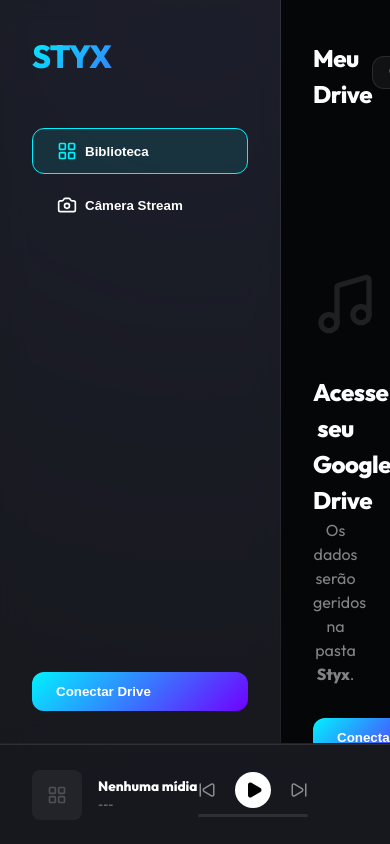
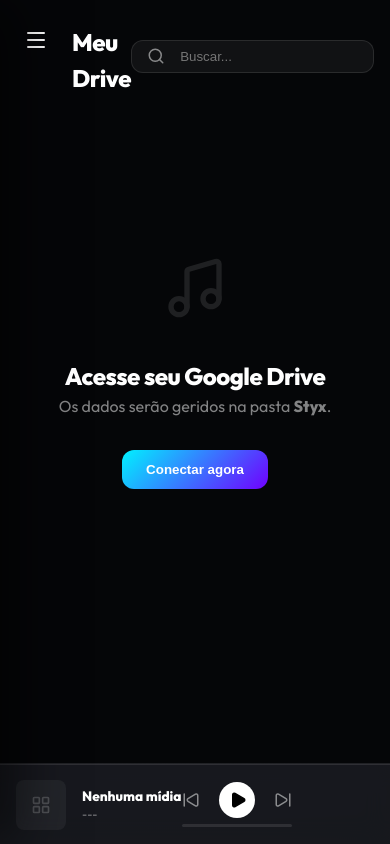
Before and after one commit to EduardoSoutello/styx, a React (Vite) app: page / in a window 390 px wide. Built offline with nearby package versions, Linux system fonts and the light colour scheme; no server answers.

Commit message:
Implement responsive mobile sidebar with hamburger menu and overlay

```diff
--- a/src/App.jsx
+++ b/src/App.jsx
@@ -1,5 +1,5 @@
 import { useState, useEffect, useRef } from 'react'
-import { Music, Video, Camera, LayoutGrid, Settings, Play, Pause, SkipForward, SkipBack, Search, LogOut, Folder, FolderSymlink } from 'lucide-react'
+import { Music, Video, Camera, LayoutGrid, Settings, Play, Pause, SkipForward, SkipBack, Search, LogOut, Folder, FolderSymlink, Menu, X } from 'lucide-react'
 import { motion, AnimatePresence } from 'framer-motion'
 import { useGoogleLogin, googleLogout, GoogleOAuthProvider } from '@react-oauth/google'
 import { listDriveFiles, getMediaStreamUrl, findFolder, createFolder } from './services/GoogleDriveService'
@@ -23,6 +23,14 @@
   const [baseFolder, setBaseFolder] = useState({ id: 'root', name: 'Meu Drive' })
   const [isInitializing, setIsInitializing] = useState(false)
   const [streamId, setStreamId] = useState(null)
+
+  // Mobile Sidebar State
+  const [isSidebarOpen, setIsSidebarOpen] = useState(false)
+
+  const toggleSidebar = () => setIsSidebarOpen(!isSidebarOpen)
+  const closeSidebar = () => {
+    if (window.innerWidth <= 768) setIsSidebarOpen(false)
+  }
 
   useEffect(() => {
     const params = new URLSearchParams(window.location.search)
@@ -115,9 +123,32 @@
     <div className="app-container">
       <div className="glow-background" />
 
-      <aside className="sidebar">
-        <div className="logo" onClick={() => window.location.href = window.location.origin} style={{ cursor: 'pointer' }}>
-          <h1 className="gradient-text" style={{ fontSize: '2rem', marginBottom: '1rem' }}>STYX</h1>
+      {/* Sidebar Overlay */}
+      {isSidebarOpen && (
+        <div
+          onClick={closeSidebar}
+          style={{
+            position: 'fixed',
+            inset: 0,
+            background: 'rgba(0,0,0,0.5)',
+            backdropFilter: 'blur(4px)',
+            zIndex: 900
+          }}
+        />
+      )}
+
+      <aside className={`sidebar ${isSidebarOpen ? 'open' : ''}`}>
+        <div style={{ display: 'flex', justifyContent: 'space-between', alignItems: 'center', marginBottom: '1rem' }}>
+          <div className="logo" onClick={() => { window.location.href = window.location.origin; closeSidebar(); }} style={{ cursor: 'pointer' }}>
+            <h1 className="gradient-text" style={{ fontSize: '2rem' }}>STYX</h1>
+          </div>
+          <button
+            className="mobile-header"
+            onClick={toggleSidebar}
+            style={{ background: 'none', border: 'none', padding: '0.5rem' }}
+          >
+            <X size={24} />
+          </button>
         </div>
 
         <nav>
@@ -126,7 +157,7 @@
               <li key={item.id}>
                 <button
                   className={`nav-btn ${activeTab === item.id ? 'active' : ''}`}
-                  onClick={() => setActiveTab(item.id)}
+                  onClick={() => { setActiveTab(item.id); closeSidebar(); }}
                   style={{
                     width: '100%',
                     justifyContent: 'flex-start',
@@ -150,15 +181,15 @@
                 <span style={{ fontSize: '0.7rem', opacity: 0.6 }}>Pasta Base:</span>
               </div>
               <p style={{ fontSize: '0.8rem', fontWeight: 600, overflow: 'hidden', textOverflow: 'ellipsis' }}>{baseFolder.name}</p>
-              <button onClick={() => handleFolderClick({ id: 'root', name: 'Meu Drive' })} style={{ width: '100%', fontSize: '0.7rem', padding: '0.4rem', marginTop: '0.5rem' }}>
+              <button onClick={() => { handleFolderClick({ id: 'root', name: 'Meu Drive' }); closeSidebar(); }} style={{ width: '100%', fontSize: '0.7rem', padding: '0.4rem', marginTop: '0.5rem' }}>
                 <FolderSymlink size={12} /> Alterar
               </button>
-              <button onClick={logout} style={{ width: '100%', justifyContent: 'flex-start', color: '#ff4444', background: 'none', border: 'none', marginTop: '1rem' }}>
+              <button onClick={() => { logout(); closeSidebar(); }} style={{ width: '100%', justifyContent: 'flex-start', color: '#ff4444', background: 'none', border: 'none', marginTop: '1rem' }}>
                 <LogOut size={16} /> <span style={{ fontSize: '0.75rem' }}>Sair da Conta</span>
               </button>
             </div>
           ) : (
-            <button className="primary" onClick={() => login()} style={{ width: '100%' }}>
+            <button className="primary" onClick={() => { login(); closeSidebar(); }} style={{ width: '100%' }}>
               Conectar Drive
             </button>
           )}
@@ -167,6 +198,14 @@
 
       <main className="main-content">
         <header style={{ display: 'flex', justifyContent: 'space-between', alignItems: 'center', marginBottom: '2rem' }}>
+          <div style={{ display: 'flex', alignItems: 'center', gap: '1rem' }}>
+            <button
+              className="mobile-header"
+              onClick={toggleSidebar}
+              style={{ background: 'none', border: 'none', padding: '0.5rem' }}
+            >
+              <Menu size={24} />
+            </button>
             <div>
               {baseFolder.id !== 'root' && (
                 <button onClick={() => handleFolderClick({ id: 'root', name: 'Meu Drive' })} style={{ background: 'none', border: 'none', opacity: 0.5, fontSize: '0.9rem', padding: 0 }}>
@@ -175,8 +214,9 @@
               )}
               <h2 style={{ marginTop: '0.5rem' }}>{baseFolder.name}</h2>
             </div>
+          </div>
 
-          <div style={{ display: 'flex', gap: '1rem', alignItems: 'center' }}>
+          <div className="desktop-only" style={{ display: 'flex', gap: '1rem', alignItems: 'center' }}>
              <div style={{ position: 'relative' }}>
                 <Search style={{ position: 'absolute', left: '1rem', top: '50%', transform: 'translateY(-50%)', opacity: 0.5 }} size={18} />
                 <input type="text" placeholder="Buscar..." style={{ background: 'rgba(255,255,255,0.05)', border: '1px solid var(--border-color)', borderRadius: '12px', padding: '0.5rem 1rem 0.5rem 3rem', color: 'white' }} />
--- a/src/index.css
+++ b/src/index.css
@@ -85,6 +85,40 @@
   display: flex;
   align-items: center;
   padding: 0 2rem;
+  z-index: 100;
+}
+
+@media (max-width: 768px) {
+  .app-container {
+    grid-template-columns: 1fr;
+    grid-template-rows: 1fr 80px;
+  }
+
+  .sidebar {
+    position: fixed;
+    top: 0;
+    left: 0;
+    bottom: 0;
+    width: 280px;
+    z-index: 1000;
+    transform: translateX(-100%);
+    transition: transform 0.3s cubic-bezier(0.4, 0, 0.2, 1);
+    box-shadow: 20px 0 50px rgba(0, 0, 0, 0.5);
+  }
+
+  .sidebar.open {
+    transform: translateX(0);
+  }
+
+  .player-bar {
+    grid-column: 1 / 2;
+    padding: 0 1rem;
+    height: 80px;
+  }
+
+  .main-content {
+    padding: 1rem;
+  }
 }
 
 /* Typography */
@@ -128,6 +162,19 @@
 
 button.primary:hover {
   filter: brightness(1.1);
+}
+
+.mobile-header {
+  display: none;
+  align-items: center;
+  gap: 1rem;
+  margin-bottom: 2rem;
+}
+
+@media (max-width: 768px) {
+  .mobile-header {
+    display: flex;
+  }
 }
 
 .card {
```
Lines whose indentation alone changed are shown as unchanged.
